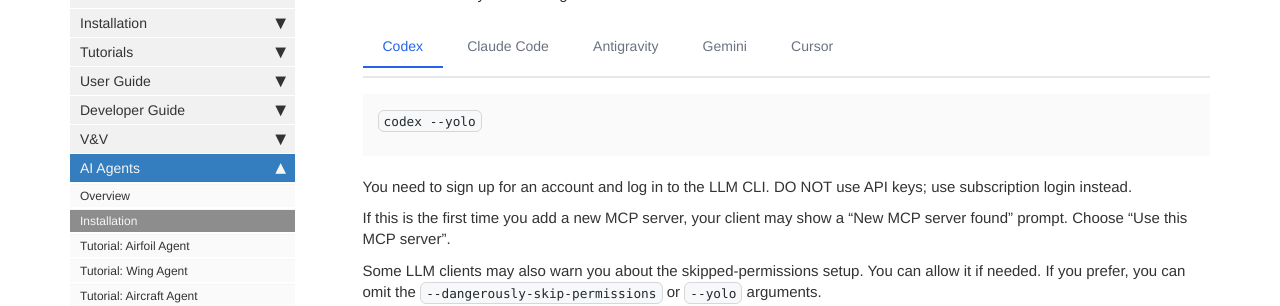
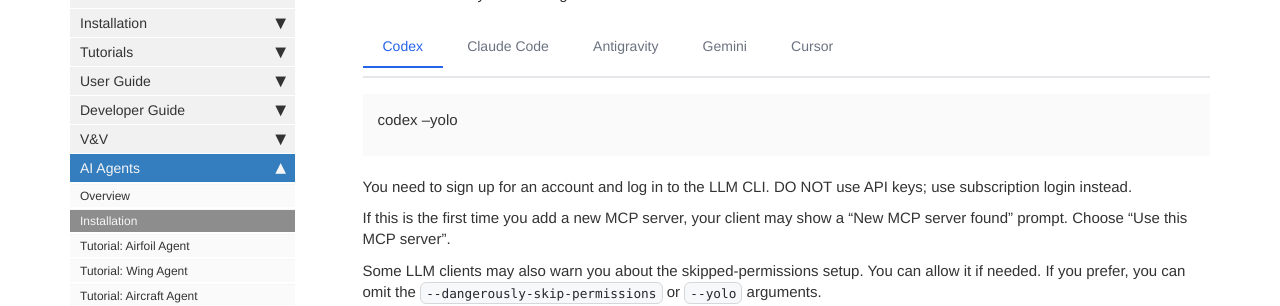
Before and after one commit to DAFoam/DAFoam.github.io, a Jekyll site: the page built from pages/mydoc/mydoc_ai_agent_installation.md, in a window 1280 px wide and 900 px high, scrolled down 3411 px. Shown: the part 149-455 px from the top of the window. Built offline with Jekyll 4.4.1, drawn with Linux system fonts in a browser that asks for light colours; comment, search, counter and statistics services are not loaded.

Commit message:
content update

```diff
--- a/pages/mydoc/mydoc_ai_agent_installation.md
+++ b/pages/mydoc/mydoc_ai_agent_installation.md
@@ -38,19 +38,19 @@ After the installation is finished, verify that your CLI is available in the ter
 <button class="tab-button">Cursor</button>
 </div>
 <div class="tab-content">
-`codex -V`
+codex -V
 </div>
 <div class="tab-content">
-`claude -V`
+claude -V
 </div>
 <div class="tab-content">
-`agy --version`
+agy --version
 </div>
 <div class="tab-content">
-`gemini -v`
+gemini -v
 </div>
 <div class="tab-content">
-`agent -v`
+agent -v
 </div>
 </div>
 
@@ -162,19 +162,19 @@ Then, launch your LLM client in full-permission mode to avoid interruptions. Cho
 <button class="tab-button">Cursor</button>
 </div>
 <div class="tab-content">
-`codex --yolo`
+codex --yolo
 </div>
 <div class="tab-content">
-`claude --dangerously-skip-permissions`
+claude --dangerously-skip-permissions
 </div>
 <div class="tab-content">
-`agy --dangerously-skip-permissions`
+agy --dangerously-skip-permissions
 </div>
 <div class="tab-content">
-`gemini --yolo`
+gemini --yolo
 </div>
 <div class="tab-content">
-`agent --yolo`
+agent --yolo
 </div>
 </div>
 
```
